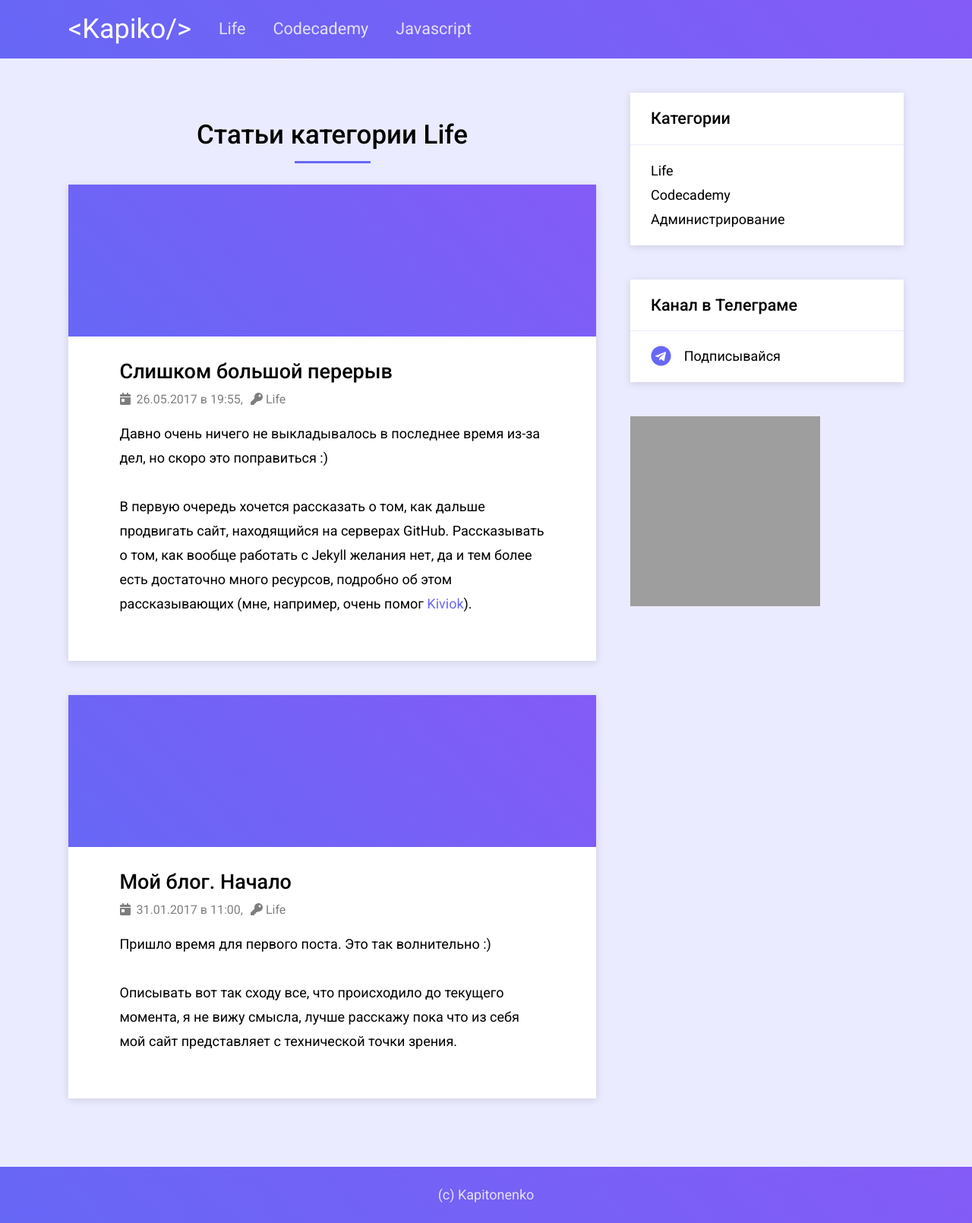
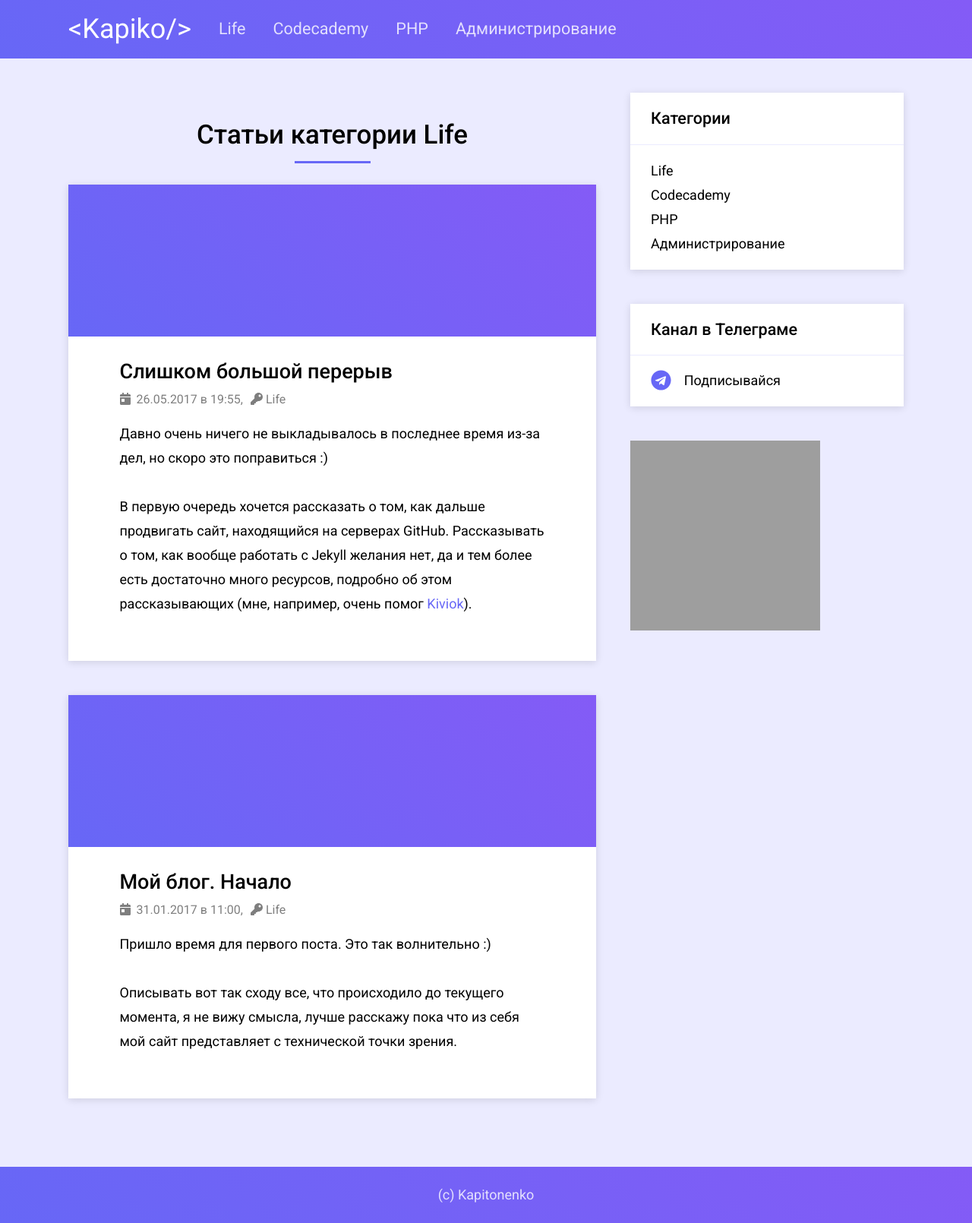
Before and after one commit to kaptn3/dev-blog-theme, a Jekyll site: the page built from category/life.md, in a window 1280 px wide. Shown: the whole page at 76% size. Built offline with Jekyll 4.4.1, drawn with Linux system fonts in a browser that asks for light colours; grey boxes are pictures that could not be loaded.

Commit message:
feat: update navigation

```diff
--- a/_data/navigation.json
+++ b/_data/navigation.json
@@ -9,8 +9,12 @@
       "name": "Codecademy"
     },
     {
-      "link": "/category/javascript",
-      "name": "Javascript"
+      "link": "/category/php",
+      "name": "PHP"
+    },
+    {
+      "link": "administration",
+      "name": "Администрирование"
     }
   ],
   "category": [
@@ -23,6 +27,10 @@
       "name": "Codecademy"
     },
     {
+      "link": "/category/php",
+      "name": "PHP"
+    },
+    {
       "link": "administration",
       "name": "Администрирование"
     }
--- a/_sass/layouts/_nav.scss
+++ b/_sass/layouts/_nav.scss
@@ -47,7 +47,7 @@
   }
 }
 
-@media screen and (max-width: 576px) {
+@media screen and (max-width: 767px) {
   .main-nav {
     &__list {
       display: none;
--- /dev/null
+++ b/category/php.md
@@ -0,0 +1,5 @@
+---
+layout: category
+title: PHP
+category: php
+---
```
